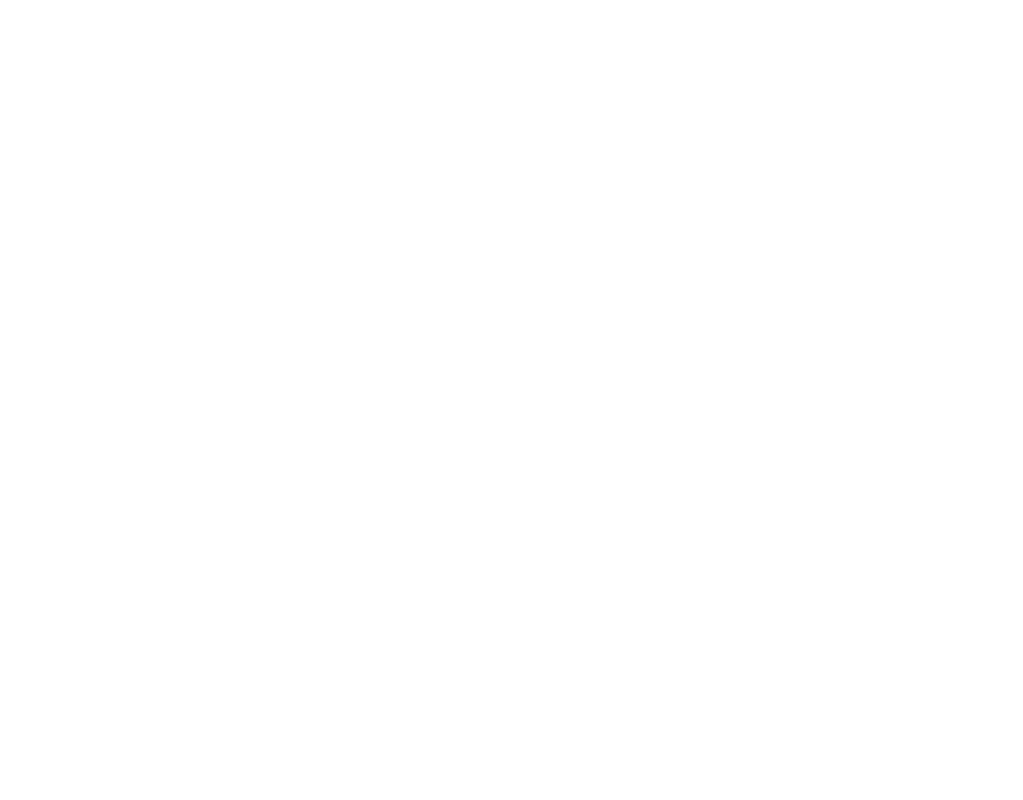
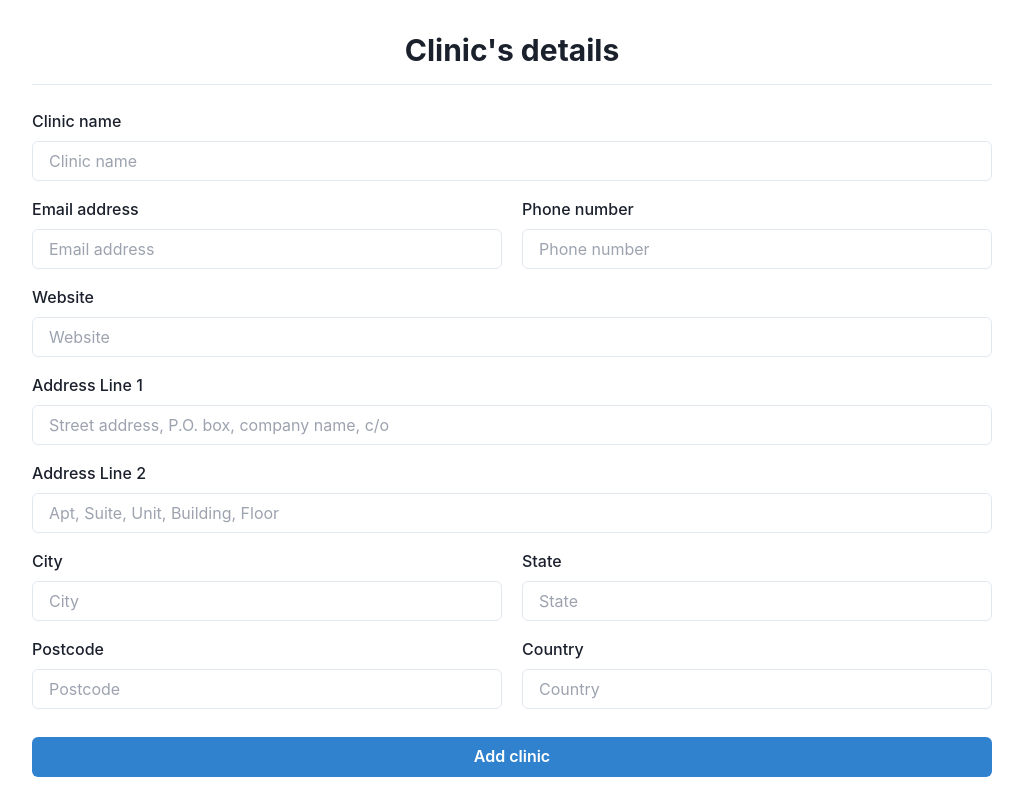
Before and after one commit to SWE40001-SEPA-Group-42/on-demand-teleheath-platform, a React (Create React App) app in the folder frontend/: page /clinic/profile/add in a window 1280 px wide. Before the commit this address had no page. Shown: the whole page, without its empty margins (128-1151 px from the left). Built offline with nearby package versions, Linux system fonts and the light colour scheme; what @userfront/react would draw is missing.

Commit message:
:truck: [SEPAB-6] Rename clinic add profile component
Updated clinic add profile form file name

```diff
--- a/frontend/src/components/routing/Routing.tsx
+++ b/frontend/src/components/routing/Routing.tsx
@@ -1,6 +1,6 @@
 import React from 'react';
 import { Route, Routes } from 'react-router-dom';
-import ClinicForm from '../Clinic/ClinicForm';
+import ClinicAddProfile from '../Clinic/ClinicAddProfile';
 import DoctorAddProfile from '../Doctor/DoctorAddProfile';
 import PatientSignUp from '../Patient/PatientSignUp';
 import PatientAddProfile from '../Patient/PatientAddProfile';
@@ -13,7 +13,7 @@
 			<Route index element={<PatientSignUp />} />
 			<Route path="patient/profile/add" element={<PatientAddProfile />} />
 			<Route path="doctor/profile/add" element={<DoctorAddProfile />} />
-			<Route path="clinic/add" element={<ClinicForm />} />
+			<Route path="clinic/profile/add" element={<ClinicAddProfile />} />
 			<Route path="login" element={<Login />} />
 			<Route path="signup" element={<Signup />} />
 			<Route path="reset" element={<Reset />} />
```
Also changed, not shown: frontend/src/components/Clinic/ClinicAddProfile.tsx (renamed from frontend/src/components/Clinic/ClinicForm.tsx, +4 -4 lines).
